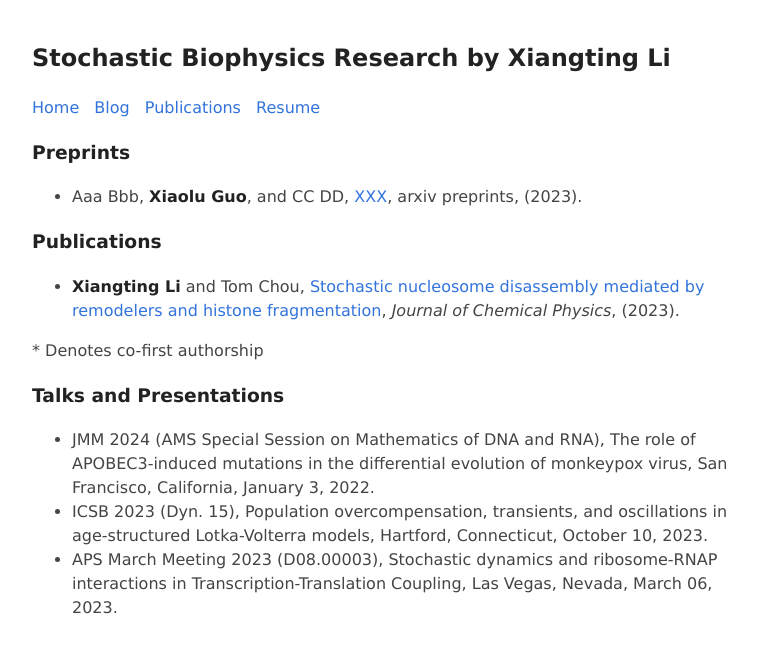
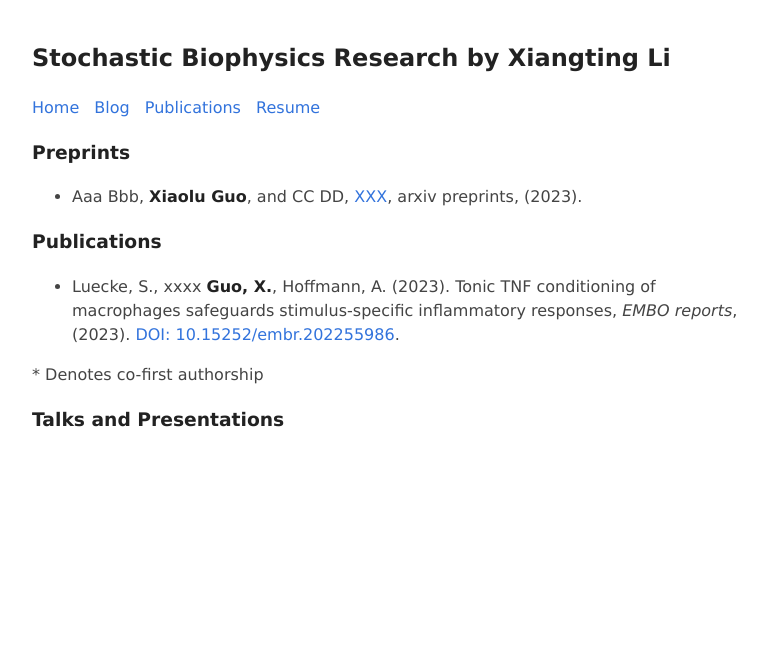
Before and after one commit to Xiaolu-Guo/Xiaolu-Guo.github.io, a Jekyll site: the page built from publications.md, in a window 1280 px wide. Shown: the top 653 px of the page, without its empty margins (248-1015 px from the left). Built offline with Jekyll 4.4.1, drawn with Linux system fonts in a browser that asks for light colours.

Commit message:
Update publications.md

```diff
--- a/publications.md
+++ b/publications.md
@@ -8,12 +8,9 @@ title: Publications
 
 ### Publications
 
-- **Xiangting Li** and Tom Chou, [Stochastic nucleosome disassembly mediated by remodelers and histone fragmentation](https://doi.org/10.1063/5.0165136),  _Journal of Chemical Physics_, (2023).
+- Luecke, S., xxxx **Guo, X.**, Hoffmann, A. (2023). Tonic TNF conditioning of macrophages safeguards stimulus-specific inflammatory responses,  _EMBO reports_, (2023). [DOI: 10.15252/embr.202255986](https://www.embopress.org/doi/full/10.15252/embr.202255986).
 
 
 \* Denotes co-first authorship
 
 ### Talks and Presentations
-- JMM 2024 (AMS Special Session on Mathematics of DNA and RNA), The role of APOBEC3-induced mutations in the differential evolution of monkeypox virus, San Francisco, California, January 3, 2022.
-- ICSB 2023 (Dyn. 15), Population overcompensation, transients, and oscillations in age-structured Lotka-Volterra models, Hartford, Connecticut, October 10, 2023.
-- APS March Meeting 2023 (D08.00003), Stochastic dynamics and ribosome-RNAP interactions in Transcription-Translation Coupling, Las Vegas, Nevada, March 06, 2023.
```
